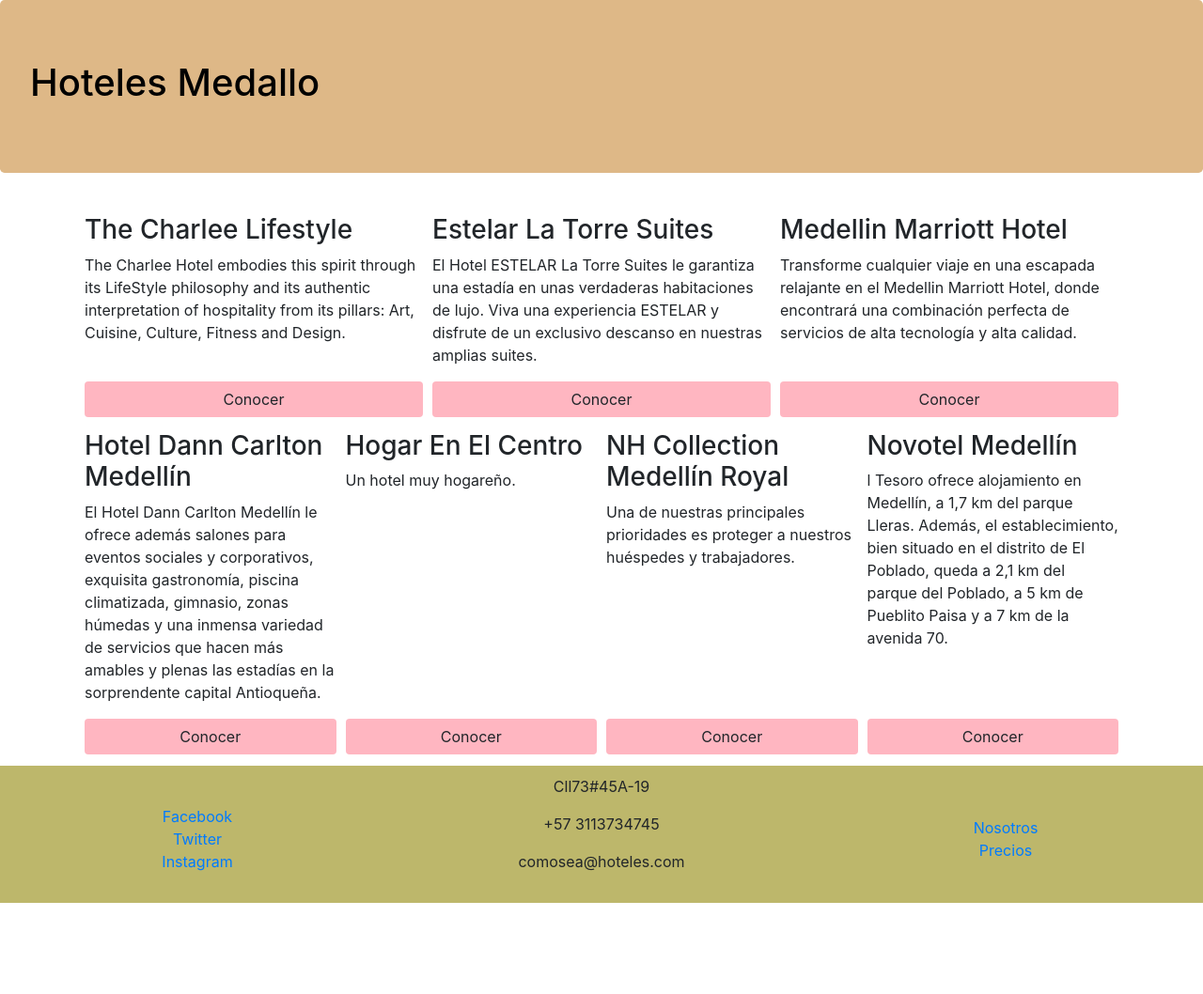
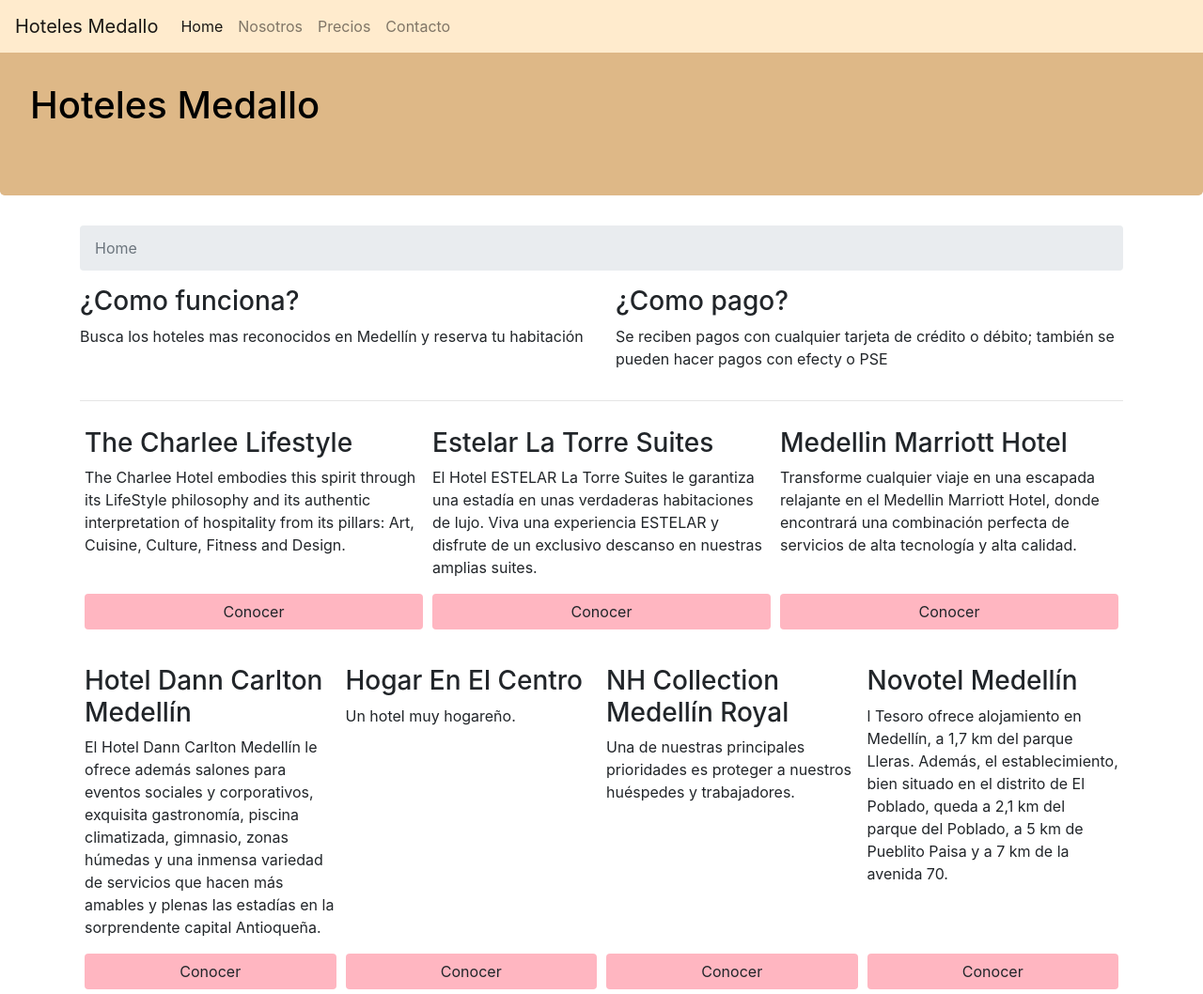
Before and after one commit to davidrestrepo07/Guia-hoteles, a website: page index.html in a window 1280 px wide. Shown: the top 1058 px of the page at 94% size. Before the commit the page ends 961 px from the top, so only its background shows below. Drawn offline with nearby package versions, Linux system fonts and the light colour scheme.

Commit message:
Navbar y breadcrumbs

```diff
--- a/css/main.css
+++ b/css/main.css
@@ -21,3 +21,8 @@
     padding: 2px 5px 2px 5px;
     margin-top: 10px;
 }
+
+.navbar a{
+    color: peru;
+    font: bold;
+}
--- a/index.html
+++ b/index.html
@@ -14,16 +14,57 @@
 </head>
 
 <body>
-
-    <div class="jumbotron">
+    <nav class="navbar navbar-light fixed-top navbar-expand-md" style="background-color: blanchedalmond;">
+        <a class="navbar-brand" href="#">Hoteles Medallo</a>
+        <button class="navbar-toggler" type="button" data-toggle="collapse" data-target="#navbarNav"
+            aria-controls="navbarNav" aria-expanded="false" aria-label="Toggle navigation">
+            <span class="navbar-toggler-icon"></span>
+        </button>
+        <div class="collapse navbar-collapse" id="navbarNav">
+            <ul class="navbar-nav">
+                <li class="nav-item active">
+                    <a class="nav-link" href="#">Home <span class="sr-only">(current)</span></a>
+                </li>
+                <li class="nav-item">
+                    <a class="nav-link" href="about.html">Nosotros</a>
+                </li>
+                <li class="nav-item">
+                    <a class="nav-link" href="#">Precios</a>
+                </li>
+                <li class="nav-item">
+                    <a class="nav-link" href="#">Contacto</a>
+                </li>
+            </ul>
+        </div>
+    </nav>
+    <div class="jumbotron mt-4">
         <h1 class="">Hoteles Medallo</h1>
     </div>
     <div class="container">
+        <nav aria-label="breadcrumb">
+            <ol class="breadcrumb">
+              <li class="breadcrumb-item active" aria-current="page">Home</li>
+            </ol>
+          </nav>
+        <div class="row mb-3 ">
+            <div class="col-sm-6">
+                <h3>¿Como funciona?</h3>
+                <p>Busca los hoteles mas reconocidos en Medellín y reserva tu habitación</p>
+            </div>
+            <div class="col-sm-6">
+                <h3>¿Como pago?</h3>
+                <p>Se reciben pagos con cualquier tarjeta de crédito o débito; también se pueden hacer pagos con efecty
+                    o PSE</p>
+            </div>
+
+        </div>
+        <hr>
         <div class="d-flex">
             <div class=" card-hotel justify-content-between d-flex flex-column">
                 <div>
                     <h3>The Charlee Lifestyle</h3>
-                    <p>The Charlee Hotel embodies this spirit through its LifeStyle philosophy and its authentic interpretation of hospitality from its pillars: Art, Cuisine, Culture, Fitness and Design.</p>
+                    <p>The Charlee Hotel embodies this spirit through its LifeStyle philosophy and its authentic
+                        interpretation of hospitality from its pillars: Art, Cuisine, Culture, Fitness and Design.</p>
                 </div>
                 <div>
                     <button class="btn ">Conocer</button>
@@ -33,7 +74,9 @@
             <div class=" card-hotel justify-content-between d-flex flex-column">
                 <div>
                     <h3>Estelar La Torre Suites</h3>
-                    <p>El Hotel ESTELAR La Torre Suites le garantiza una estadía en unas verdaderas habitaciones de lujo. Viva una experiencia ESTELAR y disfrute de un exclusivo descanso en nuestras amplias suites.</p>
+                    <p>El Hotel ESTELAR La Torre Suites le garantiza una estadía en unas verdaderas habitaciones de
+                        lujo. Viva una experiencia ESTELAR y disfrute de un exclusivo descanso en nuestras amplias
+                        suites.</p>
                 </div>
                 <div><button class="btn ">Conocer</button></div>
 
@@ -41,17 +84,20 @@
             <div class=" card-hotel justify-content-between d-flex flex-column">
                 <div>
                     <h3>Medellin Marriott Hotel</h3>
-                    <p>Transforme cualquier viaje en una escapada relajante en el Medellin Marriott Hotel, donde encontrará una combinación perfecta de servicios de alta tecnología y alta calidad.</p>
+                    <p>Transforme cualquier viaje en una escapada relajante en el Medellin Marriott Hotel, donde
+                        encontrará una combinación perfecta de servicios de alta tecnología y alta calidad.</p>
                 </div>
                 <div><button class="btn ">Conocer</button></div>
 
             </div>
         </div>
-        <div class="d-flex flex-wrap">
+        <div class="d-flex flex-wrap mt-4">
             <div class=" card-hotel justify-content-between d-flex flex-column">
                 <div>
                     <h3>Hotel Dann Carlton Medellín</h3>
-                    <p>El Hotel Dann Carlton Medellín le ofrece además salones para eventos sociales y corporativos, exquisita gastronomía, piscina climatizada, gimnasio, zonas húmedas y una inmensa variedad de servicios que hacen más amables y plenas las estadías en la sorprendente capital Antioqueña.</p>
+                    <p>El Hotel Dann Carlton Medellín le ofrece además salones para eventos sociales y corporativos,
+                        exquisita gastronomía, piscina climatizada, gimnasio, zonas húmedas y una inmensa variedad de
+                        servicios que hacen más amables y plenas las estadías en la sorprendente capital Antioqueña.</p>
                 </div>
                 <div><button class="btn ">Conocer</button></div>
 
@@ -75,7 +121,9 @@
             <div class=" card-hotel justify-content-between d-flex flex-column">
                 <div>
                     <h3>Novotel Medellín</h3>
-                    <p>l Tesoro ofrece alojamiento en Medellín, a 1,7 km del parque Lleras. Además, el establecimiento, bien situado en el distrito de El Poblado, queda a 2,1 km del parque del Poblado, a 5 km de Pueblito Paisa y a 7 km de la avenida 70.</p>
+                    <p>l Tesoro ofrece alojamiento en Medellín, a 1,7 km del parque Lleras. Además, el establecimiento,
+                        bien situado en el distrito de El Poblado, queda a 2,1 km del parque del Poblado, a 5 km de
+                        Pueblito Paisa y a 7 km de la avenida 70.</p>
                 </div>
                 <div><button class="btn ">Conocer</button></div>
 
```
Also changed, not shown: about.html (added, +85 -0 lines).
